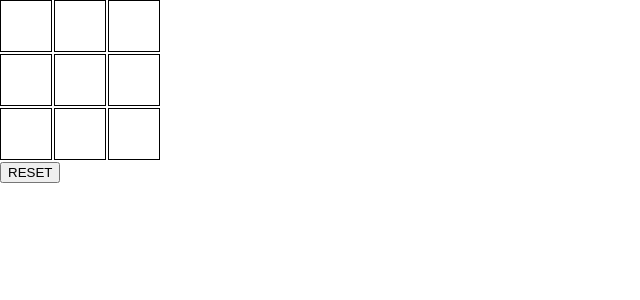
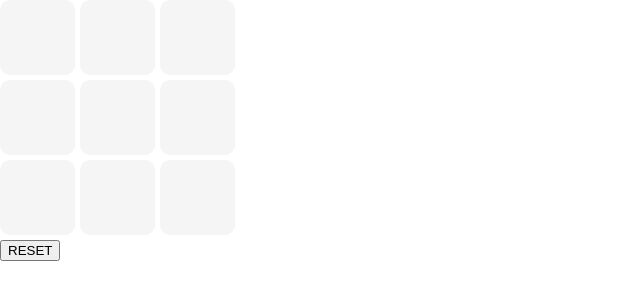
Before and after one commit to ade3l/pointless-tic-tac-toe, a plain HTML site: page index.html in a window 1280 px wide. Shown: the whole page, without its empty margins (0-640 px from the left). Drawn offline with Linux system fonts and the light colour scheme.

Commit message:
cell style

```diff
--- a/style.css
+++ b/style.css
@@ -49,6 +49,7 @@ html{
 }
 body{
     min-height: 100%;
+	font-family: 'Orbitron', sans-serif;
 }
 
 .board{
@@ -58,11 +59,22 @@ body{
     display: flex;
     width: 100%;
     min-height:20px ;
-    margin-bottom: 2px;
+    margin-bottom: 5px;
 }
 .cell{
-    width: 50px;
-    height: 50px;
-    border: 1px solid black;
-    margin-right: 2px;
+    width: 75px;
+    height: 75px;
+    border: none;
+    margin-right: 5px;
+	display: flex;
+	justify-content: center;
+	align-items: center;
+	background-color: #f5f5f5;
+	border-radius: 10px;
+	transition: all 0.2s ease-in-out;
 }
+.cell:hover{
+	background-color: #e9e9e9;
+	scale: 1.1;
+	box-shadow: rgba(149, 157, 165, 0.2) 0px 8px 24px;
+}
```
